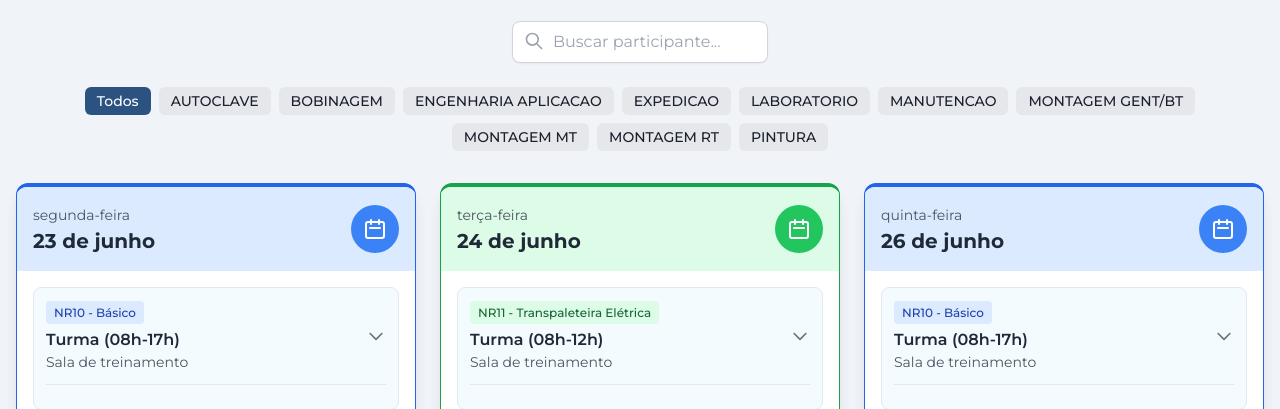
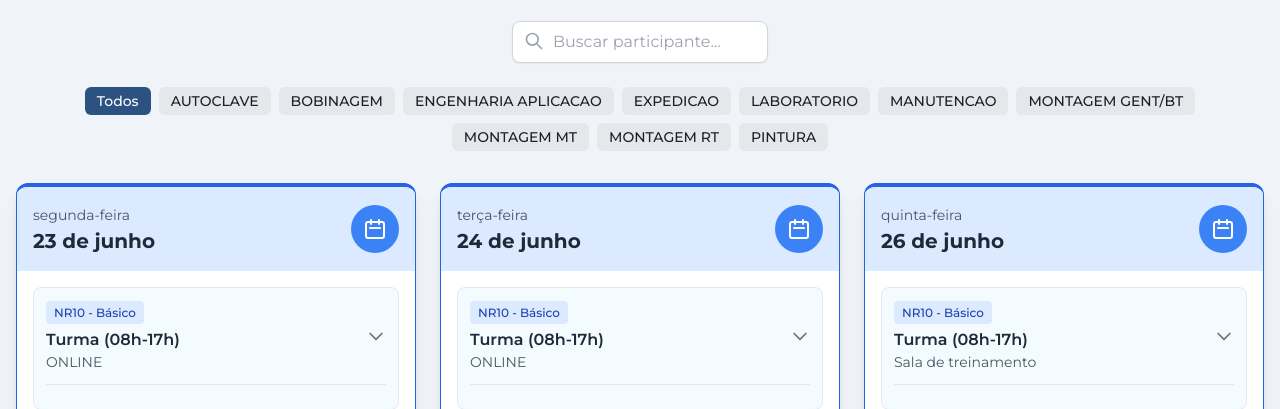
Before and after one commit to allanyzinha/CALENDARIO, a plain HTML site: page index.html in a window 1280 px wide. Shown: the part 391-800 px from the top of the page. Drawn offline with nearby package versions, Linux system fonts and the light colour scheme.

Commit message:
Update index.html

```diff
--- a/index.html
+++ b/index.html
@@ -427,7 +427,7 @@
                 course: 'NR10 - Básico',
                 courseType: 'NR10',
                 time: '08h-17h',
-                location: 'Sala de treinamento',
+                location: 'ONLINE',
                 participants: [
                     { name: 'EMERSON VAZ', department: 'LABORATORIO' },
                     { name: 'LUIZ GUSTAVO DA SILVA', department: 'LABORATORIO' },
@@ -436,13 +436,13 @@
 
              // NR10 Básico (desdobrado por dia)
             {
-                id: '2025-06-23-nr10-basico-d1',
-                date: '2025-06-23',
+                id: '2025-06-24-nr10-basico-d1',
+                date: '2025-06-24',
                 dayOfWeek: 'Segunda-feira', // Dia da semana para 24/06/2025
                 course: 'NR10 - Básico',
                 courseType: 'NR10',
                 time: '08h-17h',
-                location: 'Sala de treinamento',
+                location: 'ONLINE',
                 participants: [
                     { name: 'EMERSON VAZ', department: 'LABORATORIO' },
                     { name: 'LUIZ GUSTAVO DA SILVA', department: 'LABORATORIO' },
@@ -542,8 +542,8 @@
                 ]
             },
             {
-                id: '2025-06-26-nr11-transp-t2',
-                date: '2025-06-26',
+                id: '2025-06-23-nr11-transp-t2',
+                date: '2025-06-23',
                 dayOfWeek: 'Quinta-feira', // Dia da semana para 23/06/2025
                 course: 'NR11 - Transpaleteira Elétrica',
                 courseType: 'NR11',
```
